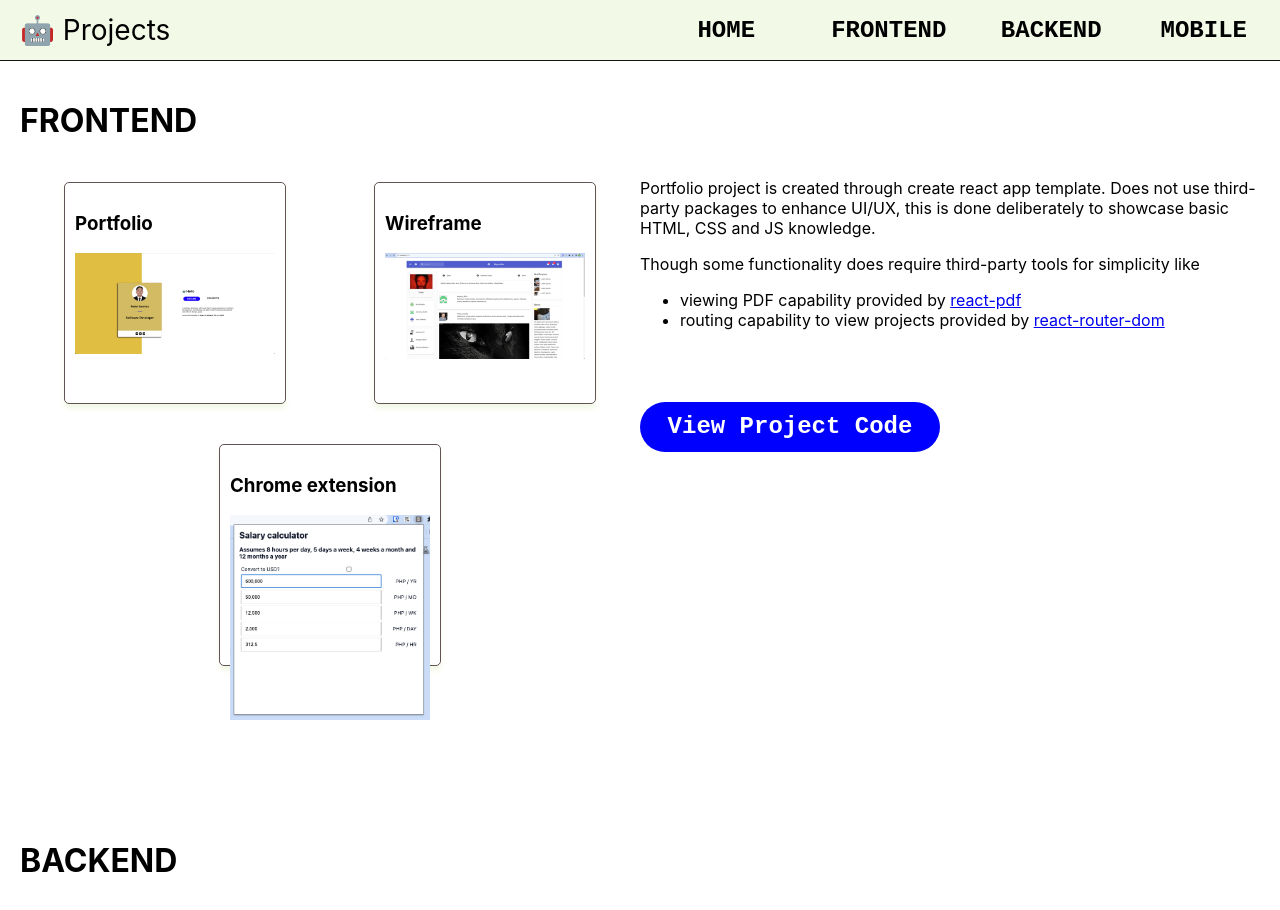
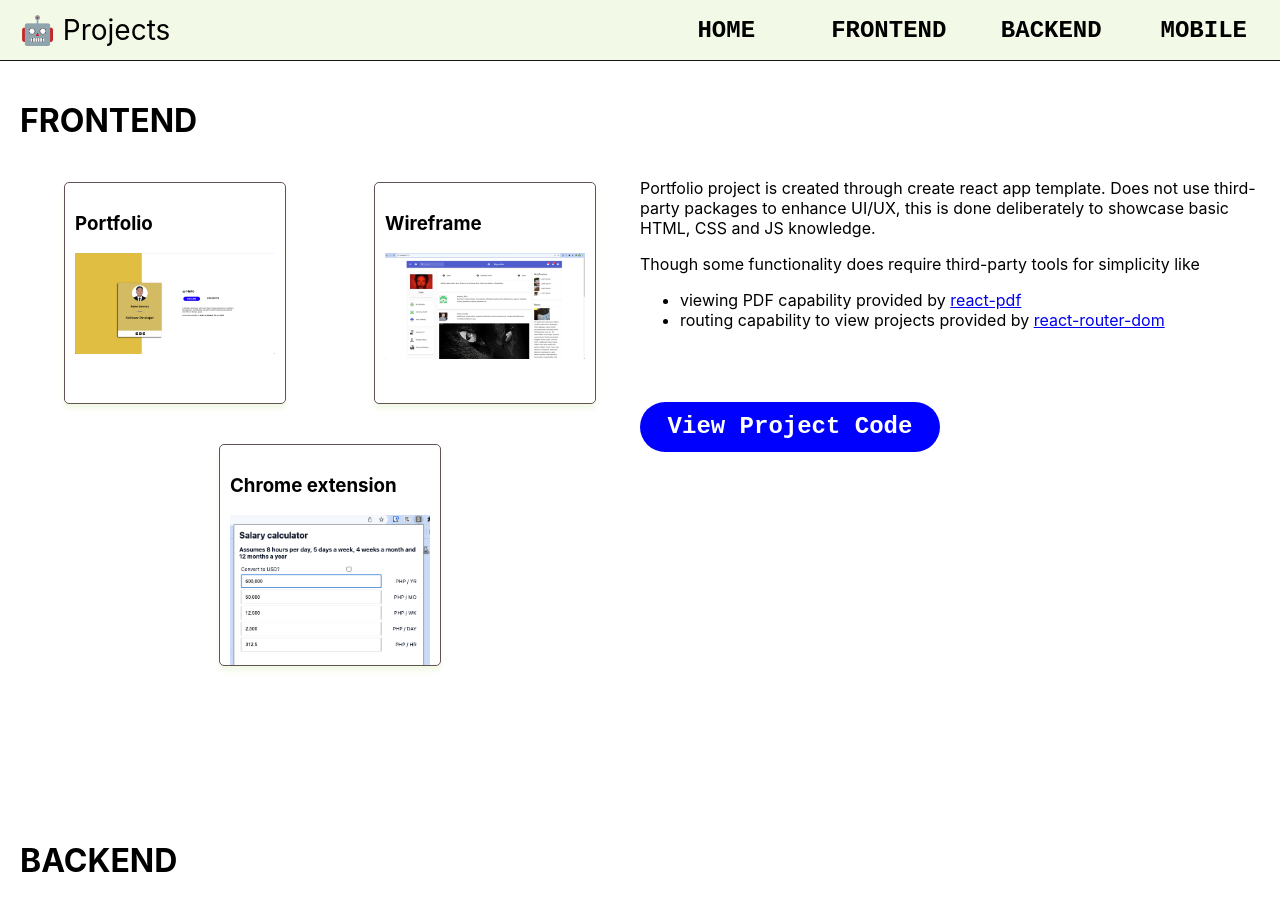
Before and after one commit to desktoping/portfolio, a React (Create React App) app in the folder portfolio-app/: page /projects in a window 1280 px wide. Shown: the top 910 px of the page. Built offline with nearby package versions, Linux system fonts and the light colour scheme.

Commit message:
hide overflow

```diff
--- a/portfolio-app/src/components/shared/project-card.tsx
+++ b/portfolio-app/src/components/shared/project-card.tsx
@@ -15,6 +15,7 @@ const ProjectCard = ({ onClick, ImageComponent, title }: IProps) => {
         height: 200,
         width: 200,
         margin: 20,
+        overflow: "hidden",
       }}
     >
       <h3>{title}</h3>
```
